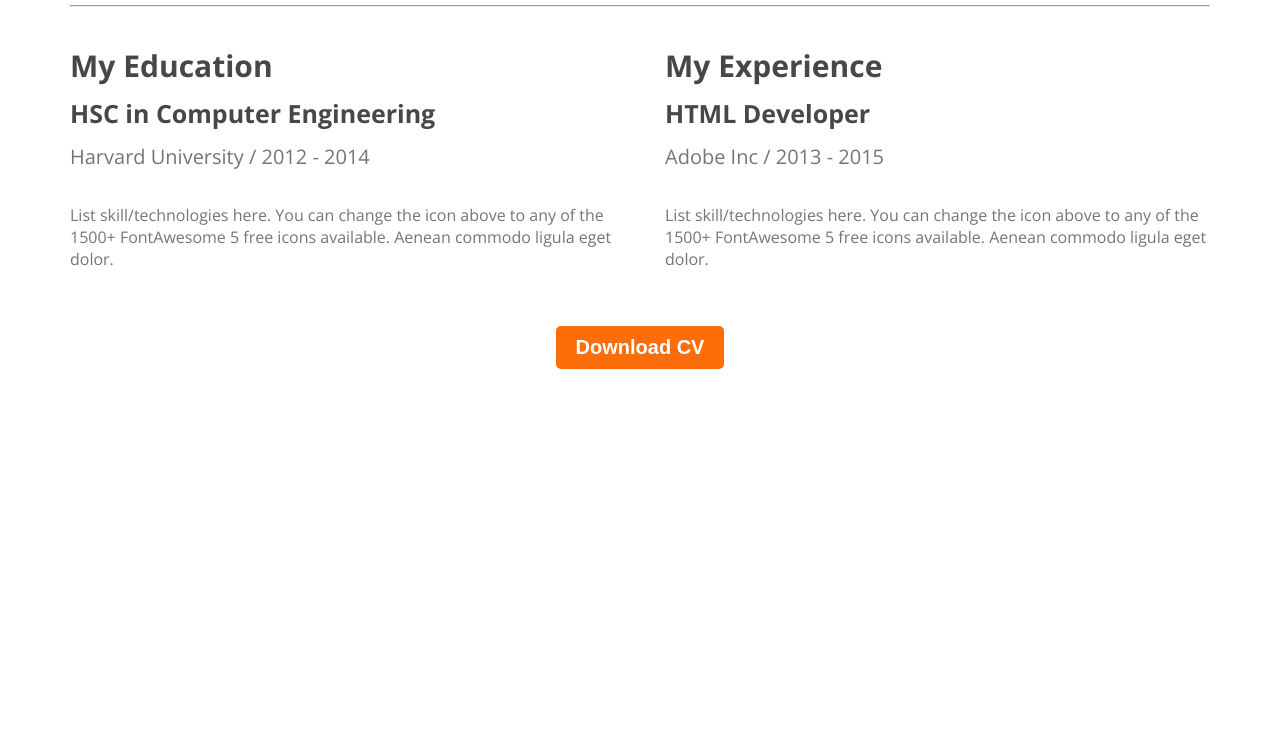
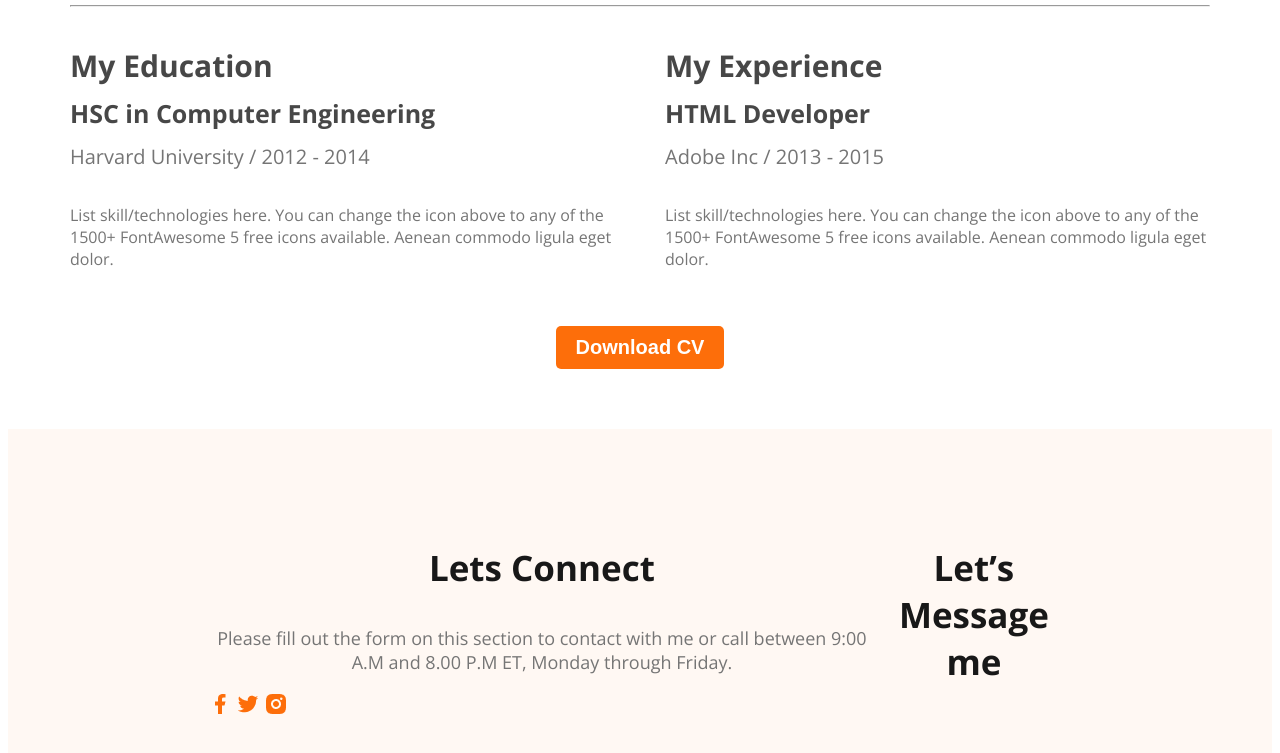
Before and after one commit to mdkhairulislamkhokon/web-developer-portfolio, a plain HTML site: page index.html in a window 1280 px wide. Shown: the part 2828-3581 px from the top of the page. Before the commit the page ends 3205 px from the top, so only its background shows below. Drawn offline with nearby package versions, Linux system fonts and the light colour scheme.

Commit message:
Basic footer

```diff
--- a/index.html
+++ b/index.html
@@ -167,7 +167,19 @@
             </section>
         </main>
         <footer>
+            <div class="footer-leftside">
+                <h3 class="section-title">Lets Connect</h3>
+                <p class="section-description">Please fill out the form on this section to contact with me or call between 9:00 A.M and 8.00 P.M ET, Monday through Friday.</p>
 
+                <div class="social-link">
+                    <a href=""><img src="images/icons/facebook.png"/></a>
+                    <a href=""><img src="images/icons/twitter.png"/></a>
+                    <a href=""><img src="images/icons/insta.png"/></a>
+                </div>
+            </div>
+            <div class="footer-rightside">
+                <h3 class="section-title">Let’s Message me</h3>
+            </div>
         </footer>
     </body>
 </html>
--- a/styles/portfolio.css
+++ b/styles/portfolio.css
@@ -201,3 +201,12 @@ main section{
     text-align: center;
     margin-top: 40px;
 }
+
+/* footer section styes */
+
+footer{
+    display: flex;
+    background-color: #FFF8F3;
+    padding: 80px 200px;
+    margin-top: 60px;
+}
```
